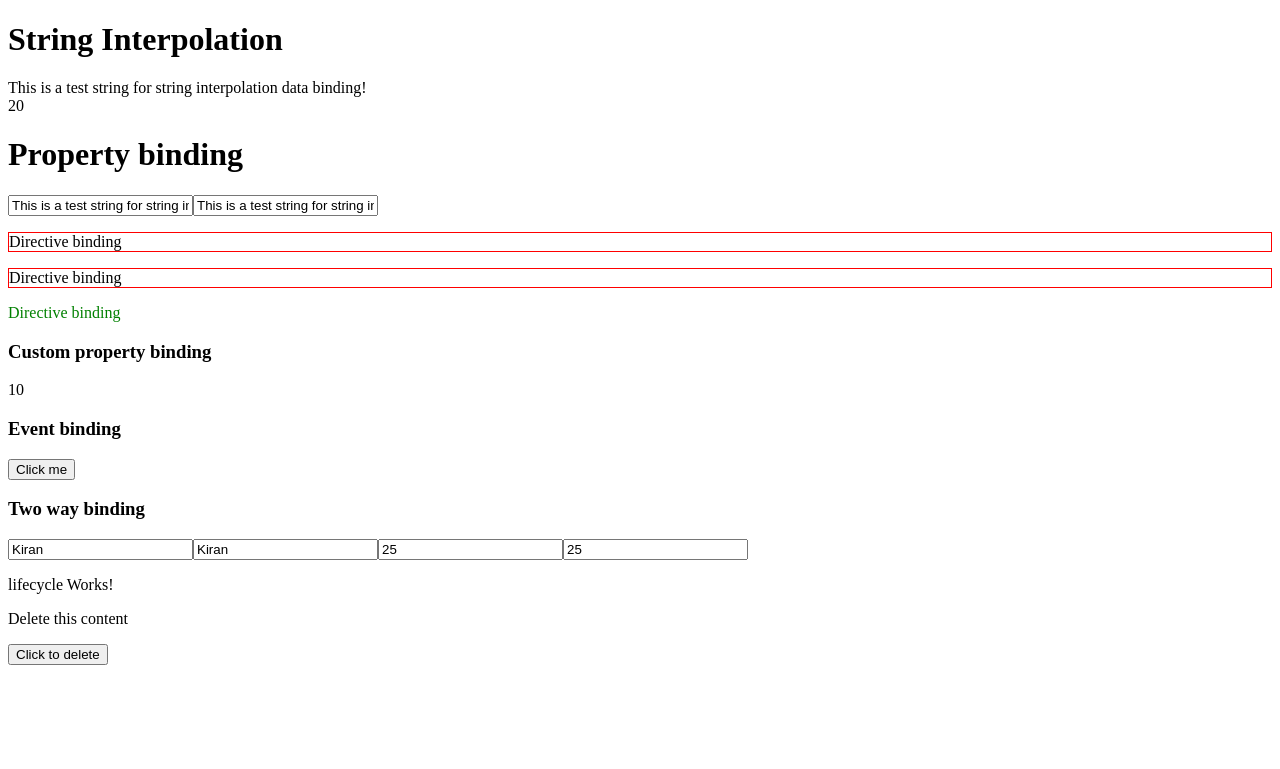
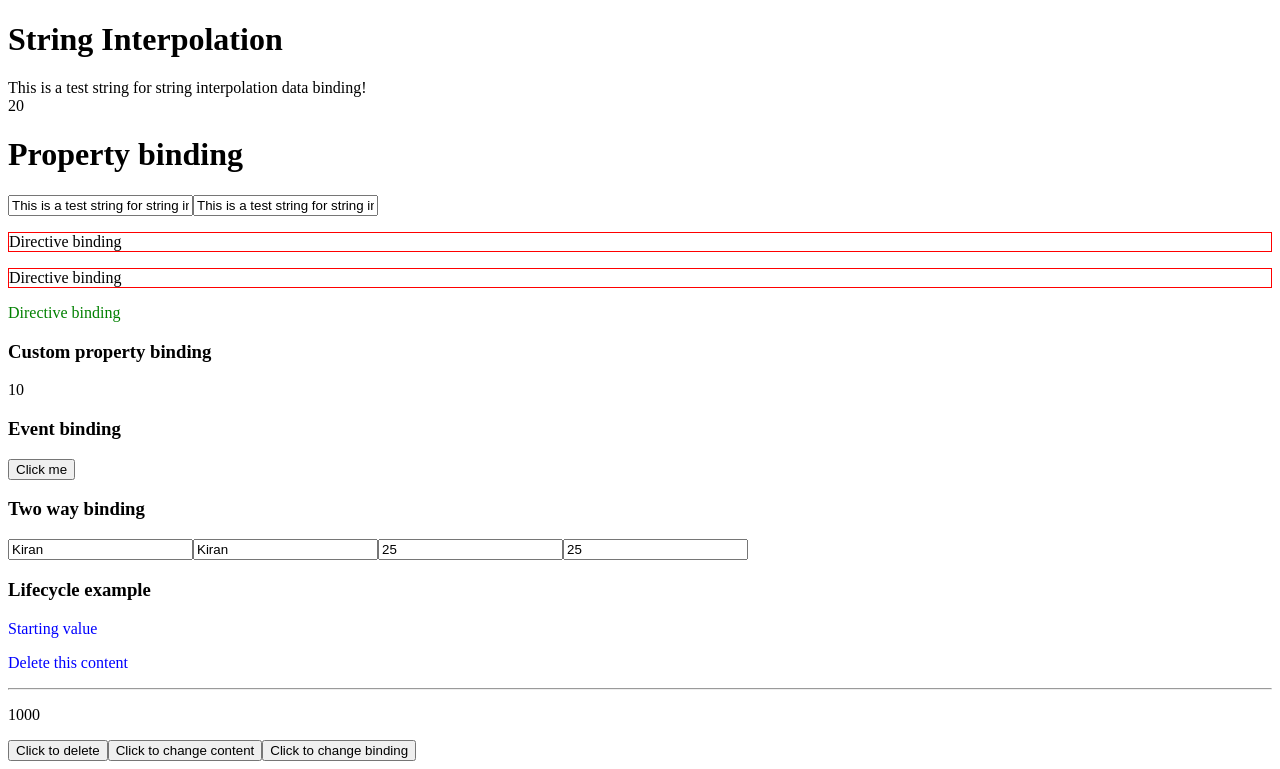
Before and after one commit to kirandash/angular2basics, an Angular app: page / in a window 1280 px wide. Shown: the part 242-1011 px from the top of the page. Before the commit the page ends 915 px from the top, so only its background shows below. Built offline with nearby package versions, Linux system fonts and the light colour scheme.

Commit message:
2 - 28 component lifecycle examples

```diff
--- a/src/app/another.component.ts
+++ b/src/app/another.component.ts
@@ -1,4 +1,4 @@
-import { Component, OnInit } from '@angular/core';
+import { Component } from '@angular/core';
 
 import { DatabindingComponent } from './databinding/databinding.component';
 
@@ -9,6 +9,14 @@ import { DatabindingComponent } from './databinding/databinding.component';
       <ng-content></ng-content>
     </article>
     <app-databinding></app-databinding>
+    <h3>Lifecycle example</h3>
+    <app-lifecycle *ngIf="!delete" [bindable]="boundValue">
+      <p>{{test}}</p>
+      <p>Delete this content</p>
+    </app-lifecycle>
+    <button (click)="delete = !delete">Click to delete</button>
+    <button (click)="test = 'text value is changed here'">Click to change content</button>
+    <button (click)="boundValue = 2000">Click to change binding</button>
   `, // ng-content is used for inserting content from another component - check app.component.html
   styles: [`
     article {
@@ -19,11 +27,8 @@ import { DatabindingComponent } from './databinding/databinding.component';
     }
   `]
 })
-export class AnotherComponent implements OnInit {
-
-  constructor() { }
-
-  ngOnInit() {
-  }
-
+export class AnotherComponent {
+  delete = false;
+  test = 'Starting value';
+  boundValue = 1000;
 }
--- a/src/app/app.component.html
+++ b/src/app/app.component.html
@@ -8,6 +8,3 @@
 		<p>World</p><!-- note that this will use css from app.component and not another.component -->
 	</div>
 </app-another>
-<app-lifecycle></app-lifecycle>
-<p *ngIf="!delete">Delete this content</p>
-<button (click)="delete = !delete">Click to delete</button>
--- a/src/app/lifecycle.component.ts
+++ b/src/app/lifecycle.component.ts
@@ -1,17 +1,17 @@
-import { Component, OnInit, OnChanges, DoCheck, AfterContentInit, AfterContentChecked, AfterViewInit, AfterViewChecked, OnDestroy } from '@angular/core';
+import { Component, OnInit, OnChanges, DoCheck, AfterContentInit, AfterContentChecked, AfterViewInit, AfterViewChecked, OnDestroy, Input } from '@angular/core';
 
 @Component({
   selector: 'app-lifecycle',
   template: `
-    <p>
-      lifecycle Works!
-    </p>
+    <ng-content></ng-content>
+    <hr>
+    <p>{{bindable}}</p>
   `,
   styles: []
 })
 export class LifecycleComponent implements OnInit, OnChanges, DoCheck, AfterContentInit, AfterContentChecked, AfterViewInit, AfterViewChecked, OnDestroy {// OnInit interface
 
-  delete = false;
+  @Input() bindable = 1000;
 
   ngOnInit() {// OnInit interface calls the ngOnInit method
     this.log('ngOnInit');
```
